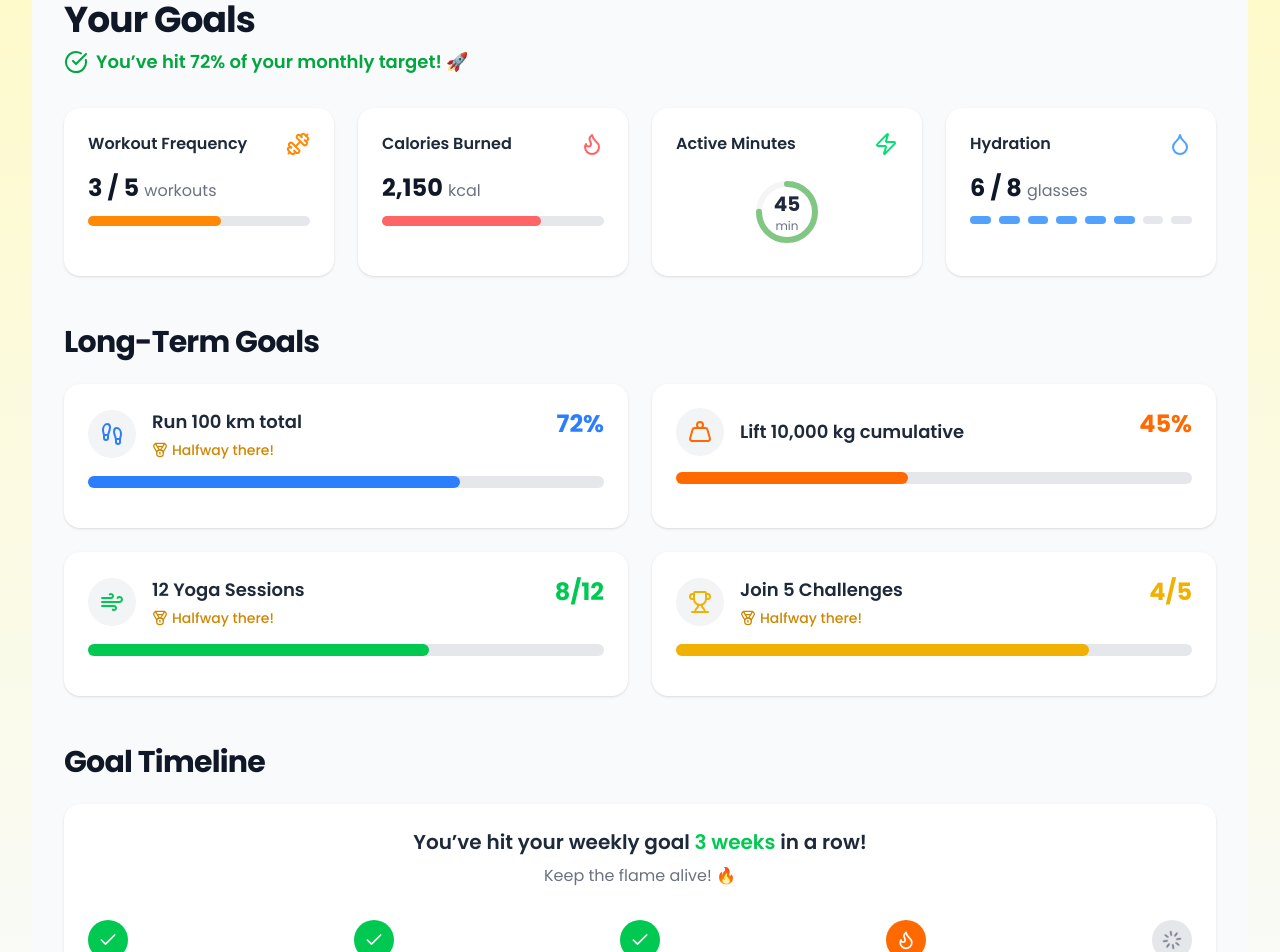
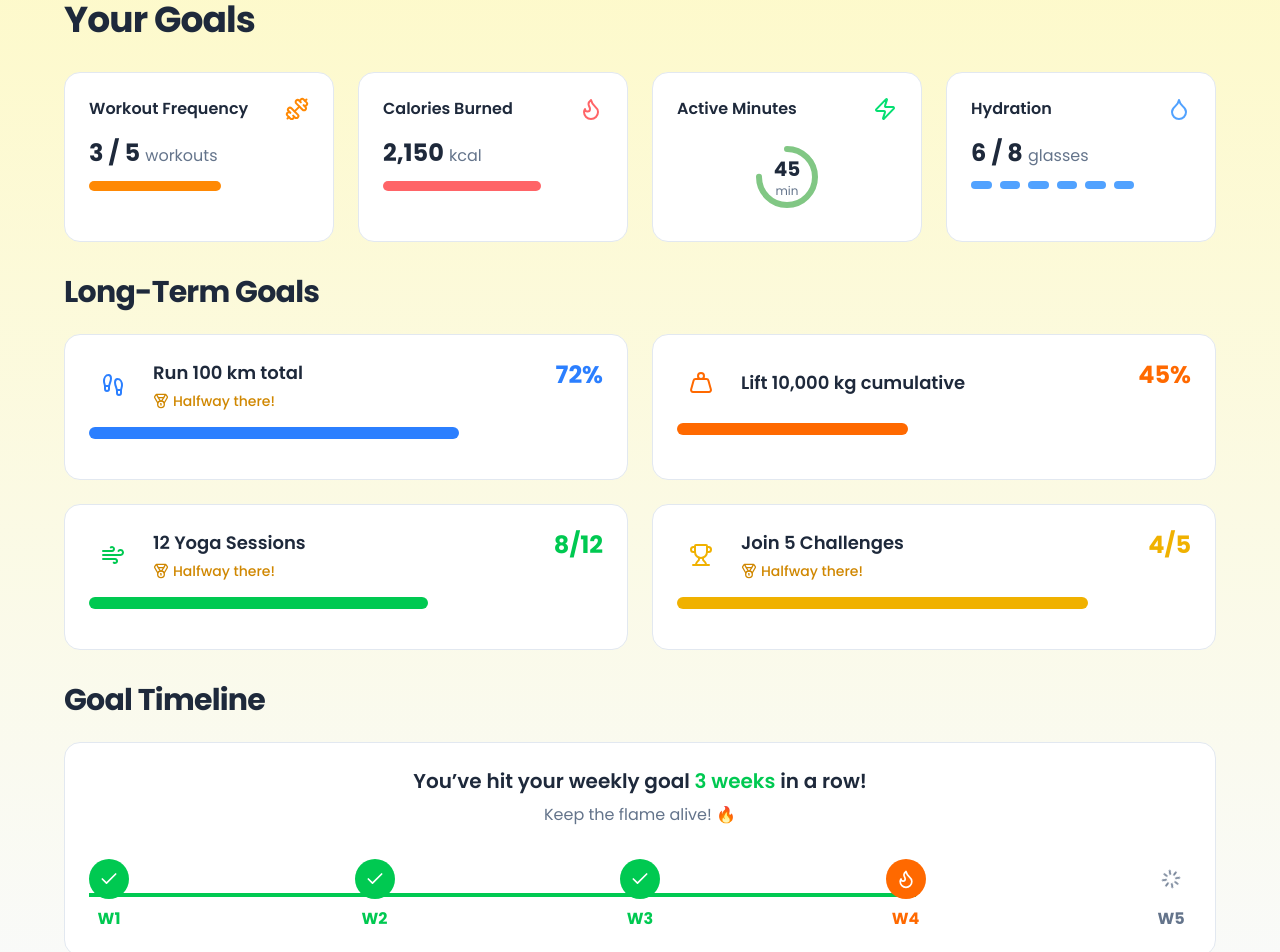
Before and after one commit to Jiiiisx/Fitney-2, a Next.js app: page /goals in a window 1280 px wide. Shown: the part 200-1152 px from the top of the page. Built offline with nearby package versions, Linux system fonts and the light colour scheme.

Commit message:
mode dark

```diff
--- a/app/(app)/goals/components/GoalTimeline.tsx
+++ b/app/(app)/goals/components/GoalTimeline.tsx
@@ -20,9 +20,9 @@ const statusConfig = {
     text: "text-orange-500",
   },
   pending: {
-    icon: <Loader className="w-5 h-5 text-gray-500 animate-spin" />,
-    bg: "bg-gray-200",
-    text: "text-gray-500",
+    icon: <Loader className="w-5 h-5 text-muted-foreground animate-spin" />,
+    bg: "bg-muted",
+    text: "text-muted-foreground",
   },
   missed: {
     icon: <X className="w-5 h-5 text-white" />,
@@ -36,18 +36,18 @@ export default function GoalTimeline() {
 
   return (
     <section>
-      <h2 className="text-3xl font-bold tracking-tight text-gray-900 mb-6">
+      <h2 className="text-3xl font-bold tracking-tight text-foreground mb-6">
         Goal Timeline
       </h2>
-      <div className="bg-white p-6 rounded-2xl shadow-sm">
+      <div className="bg-card p-6 rounded-2xl border">
         <p className="font-semibold text-center text-xl mb-2">
           You’ve hit your weekly goal <span className="text-green-500">{completedWeeks} weeks</span> in a row!
         </p>
-        <p className="text-center text-gray-500 mb-8">Keep the flame alive! 🔥</p>
+        <p className="text-center text-muted-foreground mb-8">Keep the flame alive! 🔥</p>
 
         <div className="flex items-center justify-between relative">
           {/* Timeline line */}
-          <div className="absolute top-1/2 left-0 w-full h-1 bg-gray-200 -translate-y-1/2">
+          <div className="absolute top-1/2 left-0 w-full h-1 bg-muted -translate-y-1/2">
             <div className="h-1 bg-green-500" style={{width: `${(completedWeeks / (weeks.length - 1)) * 100}%`, transition: 'width 0.4s ease'}}></div>
           </div>
 
--- a/app/(app)/goals/components/LongTermGoals.tsx
+++ b/app/(app)/goals/components/LongTermGoals.tsx
@@ -39,19 +39,19 @@ const colorVariants = {
 export default function LongTermGoals() {
   return (
     <section>
-      <h2 className="text-3xl font-bold tracking-tight text-gray-900 mb-6">
+      <h2 className="text-3xl font-bold tracking-tight text-foreground mb-6">
         Long-Term Goals
       </h2>
       <div className="grid grid-cols-1 md:grid-cols-2 gap-6">
         {goals.map((goal, index) => (
-          <div key={index} className="bg-white p-6 rounded-2xl shadow-sm">
+          <div key={index} className="bg-card p-6 rounded-2xl border">
             <div className="flex items-start justify-between">
                 <div className="flex items-center">
-                    <div className="w-12 h-12 flex items-center justify-center rounded-full bg-gray-100 mr-4">
+                    <div className="w-12 h-12 flex items-center justify-center rounded-full bg-muted mr-4">
                         {goal.icon}
                     </div>
                     <div>
-                        <h3 className="font-semibold text-lg text-gray-800">{goal.name}</h3>
+                        <h3 className="font-semibold text-lg text-card-foreground">{goal.name}</h3>
                         {goal.progress >= 50 && (
                             <div className="flex items-center text-sm text-yellow-600 font-medium mt-1">
                                 <Medal className="w-4 h-4 mr-1" />
@@ -64,7 +64,7 @@ export default function LongTermGoals() {
                     {goal.progressText ? goal.progressText : `${goal.progress}%`}
                 </p>
             </div>
-            <div className="w-full bg-gray-200 rounded-full h-3 my-4">
+            <div className="w-full bg-muted rounded-full h-3 my-4">
               <div
                 className={`${colorVariants[goal.color as keyof typeof colorVariants].bg} h-3 rounded-full`}
                 style={{ width: `${goal.progress}%`, transition: 'width 0.4s ease' }}
--- a/app/(app)/goals/components/PersonalGoals.tsx
+++ b/app/(app)/goals/components/PersonalGoals.tsx
@@ -18,12 +18,13 @@ const ProgressRing = ({
   return (
     <svg height={radius * 2} width={radius * 2} className="-rotate-90">
       <circle
-        stroke="#F5F5F5" // Light gray background
+        stroke="currentColor"
         fill="transparent"
         strokeWidth={stroke}
         r={normalizedRadius}
         cx={radius}
         cy={radius}
+        className="text-muted"
       />
       <circle
         stroke={color} // Accent color
@@ -44,13 +45,13 @@ export default function PersonalGoals() {
   return (
     <section className="grid grid-cols-1 md:grid-cols-2 lg:grid-cols-4 gap-6">
       {/* Workout Frequency */}
-      <div className="bg-white p-6 rounded-2xl shadow-sm">
+      <div className="bg-card p-6 rounded-2xl border">
         <div className="flex items-center justify-between mb-4">
-          <h3 className="font-semibold text-gray-800">Workout Frequency</h3>
+          <h3 className="font-semibold text-card-foreground">Workout Frequency</h3>
           <Dumbbell className="w-6 h-6 text-orange-400" />
         </div>
-        <p className="text-2xl font-bold text-gray-900">3 / 5 <span className="text-base font-normal text-gray-500">workouts</span></p>
-        <div className="w-full bg-gray-200 rounded-full h-2.5 mt-3">
+        <p className="text-2xl font-bold text-card-foreground">3 / 5 <span className="text-base font-normal text-muted-foreground">workouts</span></p>
+        <div className="w-full bg-muted rounded-full h-2.5 mt-3">
           <div
             className="bg-orange-400 h-2.5 rounded-full"
             style={{ width: "60%", transition: 'width 0.4s ease' }}
@@ -59,13 +60,13 @@ export default function PersonalGoals() {
       </div>
 
       {/* Calories Burned */}
-      <div className="bg-white p-6 rounded-2xl shadow-sm">
+      <div className="bg-card p-6 rounded-2xl border">
         <div className="flex items-center justify-between mb-4">
-          <h3 className="font-semibold text-gray-800">Calories Burned</h3>
+          <h3 className="font-semibold text-card-foreground">Calories Burned</h3>
           <Flame className="w-6 h-6 text-red-400" />
         </div>
-        <p className="text-2xl font-bold text-gray-900">2,150 <span className="text-base font-normal text-gray-500">kcal</span></p>
-        <div className="w-full bg-gray-200 rounded-full h-2.5 mt-3">
+        <p className="text-2xl font-bold text-card-foreground">2,150 <span className="text-base font-normal text-muted-foreground">kcal</span></p>
+        <div className="w-full bg-muted rounded-full h-2.5 mt-3">
           <div
             className="bg-red-400 h-2.5 rounded-full"
             style={{ width: "71.6%", transition: 'width 0.4s ease' }}
@@ -74,9 +75,9 @@ export default function PersonalGoals() {
       </div>
 
       {/* Active Minutes */}
-      <div className="bg-white p-6 rounded-2xl shadow-sm flex flex-col justify-between">
+      <div className="bg-card p-6 rounded-2xl border flex flex-col justify-between">
         <div className="flex items-center justify-between mb-4">
-          <h3 className="font-semibold text-gray-800">Active Minutes</h3>
+          <h3 className="font-semibold text-card-foreground">Active Minutes</h3>
           <Zap className="w-6 h-6 text-green-400" />
         </div>
         <div className="flex items-center justify-center">
@@ -84,22 +85,22 @@ export default function PersonalGoals() {
                 <ProgressRing radius={40} stroke={6} progress={75} color="#81C784" />
                 <div className="absolute top-0 left-0 w-full h-full flex flex-col items-center justify-center">
                     <p className="text-xl font-bold">45</p>
-                    <p className="text-xs text-gray-500">min</p>
+                    <p className="text-xs text-muted-foreground">min</p>
                 </div>
             </div>
         </div>
       </div>
 
       {/* Hydration */}
-      <div className="bg-white p-6 rounded-2xl shadow-sm">
+      <div className="bg-card p-6 rounded-2xl border">
         <div className="flex items-center justify-between mb-4">
-          <h3 className="font-semibold text-gray-800">Hydration</h3>
+          <h3 className="font-semibold text-card-foreground">Hydration</h3>
           <Droplet className="w-6 h-6 text-blue-400" />
         </div>
-        <p className="text-2xl font-bold text-gray-900">6 / 8 <span className="text-base font-normal text-gray-500">glasses</span></p>
+        <p className="text-2xl font-bold text-card-foreground">6 / 8 <span className="text-base font-normal text-muted-foreground">glasses</span></p>
         <div className="flex items-center space-x-2 mt-3">
           {[...Array(8)].map((_, i) => (
-            <div key={i} className="w-full h-2 rounded-full bg-gray-200">
+            <div key={i} className="w-full h-2 rounded-full bg-muted">
                 <div className={`h-2 rounded-full ${i < 6 ? 'bg-blue-400' : 'bg-transparent'}`} />
             </div>
           ))}
--- a/app/(app)/goals/page.tsx
+++ b/app/(app)/goals/page.tsx
@@ -1,26 +1,13 @@
 import PersonalGoals from "./components/PersonalGoals";
 import LongTermGoals from "./components/LongTermGoals";
 import GoalTimeline from "./components/GoalTimeline";
-import { CheckCircle } from "lucide-react";
 
 export default function GoalsPage() {
   return (
-    <div className="bg-gray-50 min-h-screen p-4 sm:p-6 lg:p-8">
-      {/* Header */}
-      <header className="mb-8">
-        <h1 className="text-4xl font-bold tracking-tight text-gray-900">
-          Your Goals
-        </h1>
-        <div className="mt-2 flex items-center space-x-2 text-green-600">
-            <CheckCircle className="w-6 h-6" />
-            <p className="text-lg font-semibold">
-                You’ve hit 72% of your monthly target! 🚀
-            </p>
-        </div>
-      </header>
-
-      {/* Main Content */}
-      <div className="space-y-12">
+    <div className="h-full">
+      {/* Main Content Area (Scrollable) */}
+      <div className="space-y-8 overflow-y-auto p-8 scrollbar-hide">
+        <h1 className="text-4xl font-bold tracking-tight">Your Goals</h1>
         <PersonalGoals />
         <LongTermGoals />
         <GoalTimeline />
--- a/app/(app)/planner/components/CalendarGrid.tsx
+++ b/app/(app)/planner/components/CalendarGrid.tsx
@@ -41,13 +41,13 @@ export default function CalendarGrid() {
       <h2 className="text-lg font-semibold mb-4 text-foreground">
         This Week's Plan
       </h2>
-      <div className="grid grid-cols-1 sm:grid-cols-2 md:grid-cols-3 lg:grid-cols-4 xl:grid-cols-7 gap-4">
+      <div className="grid grid-cols-1 sm:grid-cols-2 md:grid-cols-3 lg:grid-cols-4 xl:flex gap-4">
         {days.map((day) => (
-          <div key={day}>
+          <div key={day} className="xl:flex xl:flex-col xl:flex-1">
             <h3 className="font-semibold text-sm text-center text-secondary-foreground mb-3">
               {day}
             </h3>
-            <div className="space-y-3">
+            <div className="space-y-3 xl:flex-grow">
               {sampleWorkouts[day] ? (
                 sampleWorkouts[day].map((workout, index) => (
                   <WorkoutCard key={index} workout={workout} />
--- a/app/(app)/planner/components/UpcomingWorkout.tsx
+++ b/app/(app)/planner/components/UpcomingWorkout.tsx
@@ -3,8 +3,8 @@ import { Calendar, Clock } from "lucide-react";
 export default function UpcomingWorkout() {
   return (
     // Using a soft yellow as a highlight background
-    <div className="bg-primary/10 p-4 rounded-lg">
-      <h2 className="text-base font-semibold mb-3 text-primary">
+    <div className="bg-primary/10 p-4 rounded-lg border border-primary/50">
+      <h2 className="text-base font-semibold mb-3 text-secondary-foreground">
         Next Upcoming Workout
       </h2>
       <div className="flex items-center justify-between">
--- a/app/globals.css
+++ b/app/globals.css
@@ -82,8 +82,8 @@ body {
 
 .dark {
   --radius: 0.625rem;
-  --bg: #0F172A;
-  --surface: #0F172A;
+  --bg: #111827;
+  --surface: #111827;
   --text-primary: #F8FAFC;
   --text-secondary: #94A3B8;
   --accent: #FFD54F;
```
